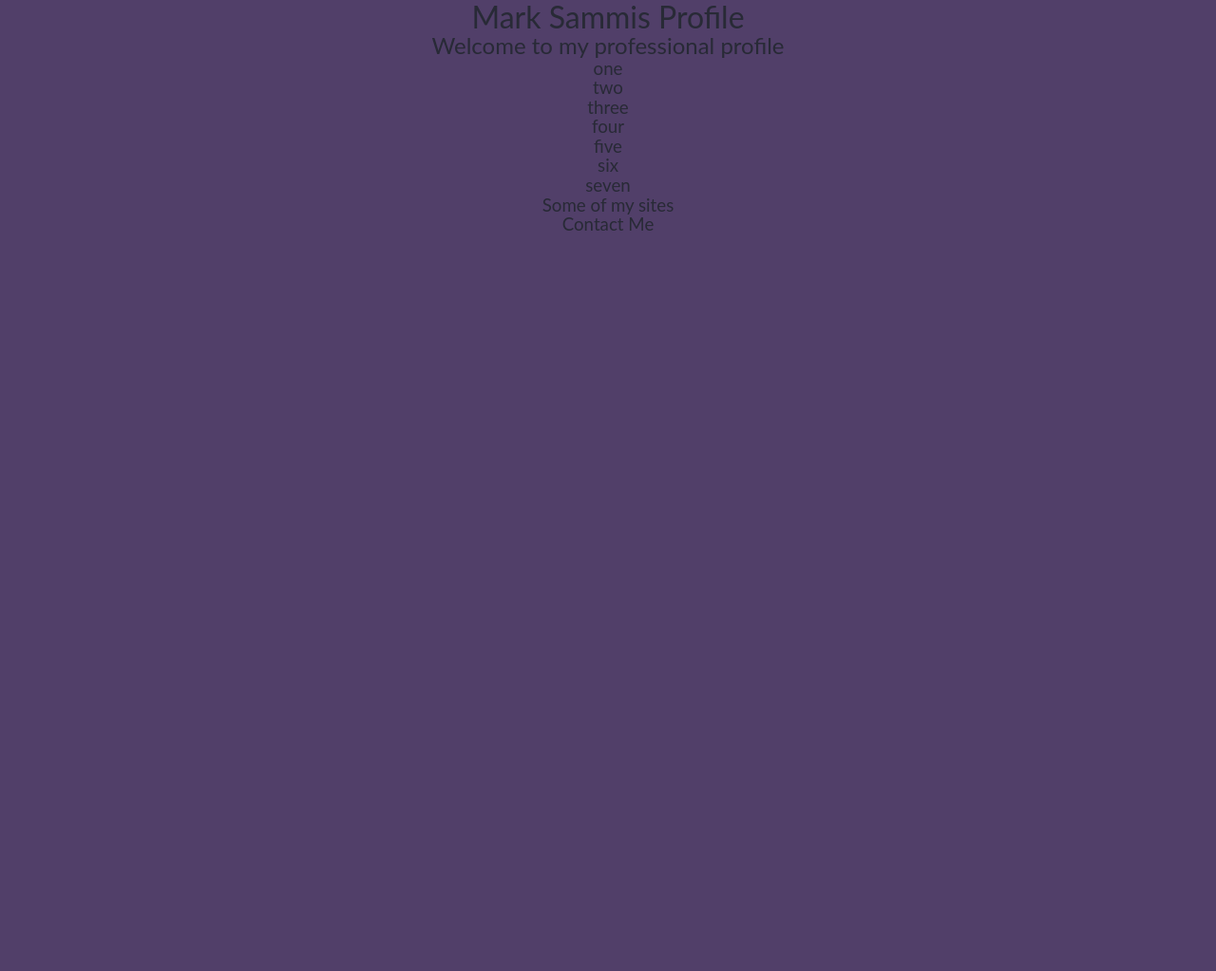
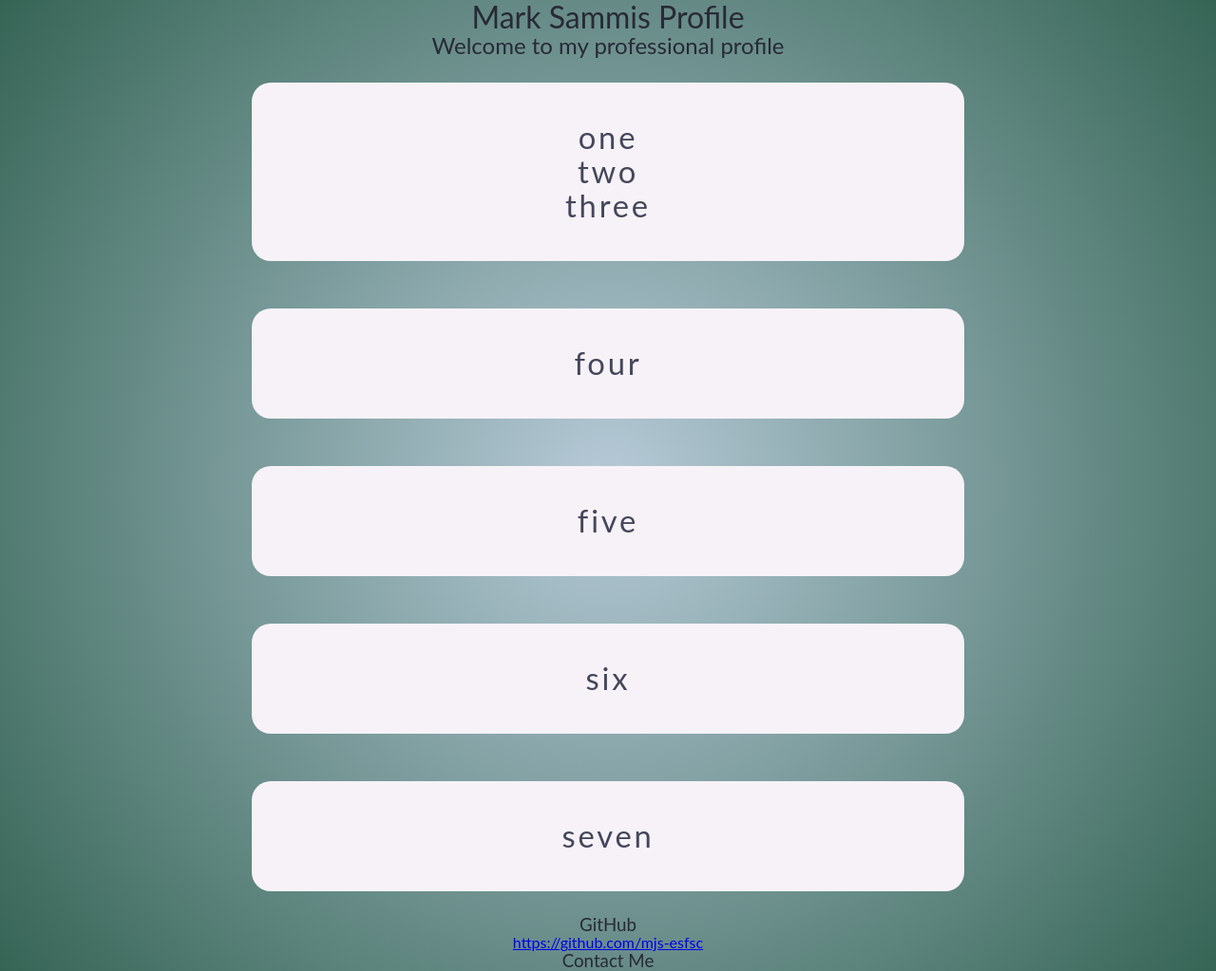
Before and after one commit to mjs-esfsc/SMU-HW-8_Updated-Portfilio-Site, a plain HTML site: page index.html in a window 1280 px wide. Shown: the whole page at 95% size. Before the commit the page ends 800 px from the top, so only its background shows below. Drawn offline with nearby package versions, Linux system fonts and the light colour scheme; files that its build step writes are made by us from their sources.

Commit message:
last o the night

```diff
--- a/assets/css/style.css
+++ b/assets/css/style.css
@@ -1,6 +1,8 @@
 /* Saved Colors */
 :root {
-    --background: #513f69;
+    /*--background: #0a2394;*/
+    /*--background: linear-gradient(to bottom right, rgba(11, 68, 49, 0.829), rgba(23, 87, 129, 0.315));*/
+    --background: radial-gradient( circle, rgba(23, 87, 129, 0.315), rgba(11, 68, 49, 0.829) );
     --light: #f6f2f8;
     --medium: #44475a;
     --dark: #282a36;
@@ -46,6 +48,21 @@
     .heading {
       font-size: 3rem;
     }
+  }
+
+  .mainboxes {
+    background: var(--light);
+    color: var(--medium);
+    overflow: auto;
+    border: var(--dark);
+    padding: 40px 10%;
+    border-radius: 20px;
+    text-align: center;
+    font-weight: bold;
+    font-size: 1.75rem;
+    letter-spacing: 0.1em;
+    margin: 25px;
+    min-width: 750px;
   }
 
   .top-banner form {
--- a/index.html
+++ b/index.html
@@ -5,10 +5,9 @@
     <meta http-equiv="X-UA-Compatible" content="IE=edge"/>
     <meta name="viewport" content="width=device-width, initial-scale=1.0"/>
     <title>Mark Sammis Profile</title>
-    <link rel="stylesheet" type="text/css" href="CSS/reset.css"/>
-    <link rel="stylesheet" type="text/css" href="CSS/style.css"/>
-    <link rel="shortcut icon" href="media/images/favicon.ico">
-    <!--<script type="text/javascript" src="/js/onescript.js"></script>-->
+    <link rel="stylesheet" type="text/css" href="assets/css/reset.css"/>
+    <link rel="stylesheet" type="text/css" href="assets/css/style.css"/>
+    <link rel="shortcut icon" href="assets/media/images/favicon.ico">
 </head>
 <body>
     <header>
@@ -36,10 +35,18 @@
         <section class="mainboxes">
             <h3>seven</h3>
         </section>
+
+    </main>
+    <footer>
         <aside>
-            <h3>Some of my sites</h3>
+            <h3>GitHub</h3>
+            <a href = "https://github.com/mjs-esfsc">https://github.com/mjs-esfsc</a>
             <h3>Contact Me</h3>
         </aside>
-    </main>
+    </footer>
+ <!-- Links -->
+ <script src="https://cdnjs.cloudflare.com/ajax/libs/jquery/3.2.1/jquery.min.js"></script>
+ <script src="https://code.jquery.com/jquery-3.5.1.min.js"></script>
+ <!--script type="text/javascript" src="./assets/script.js"></script-->
 </body>
 </html>
```
